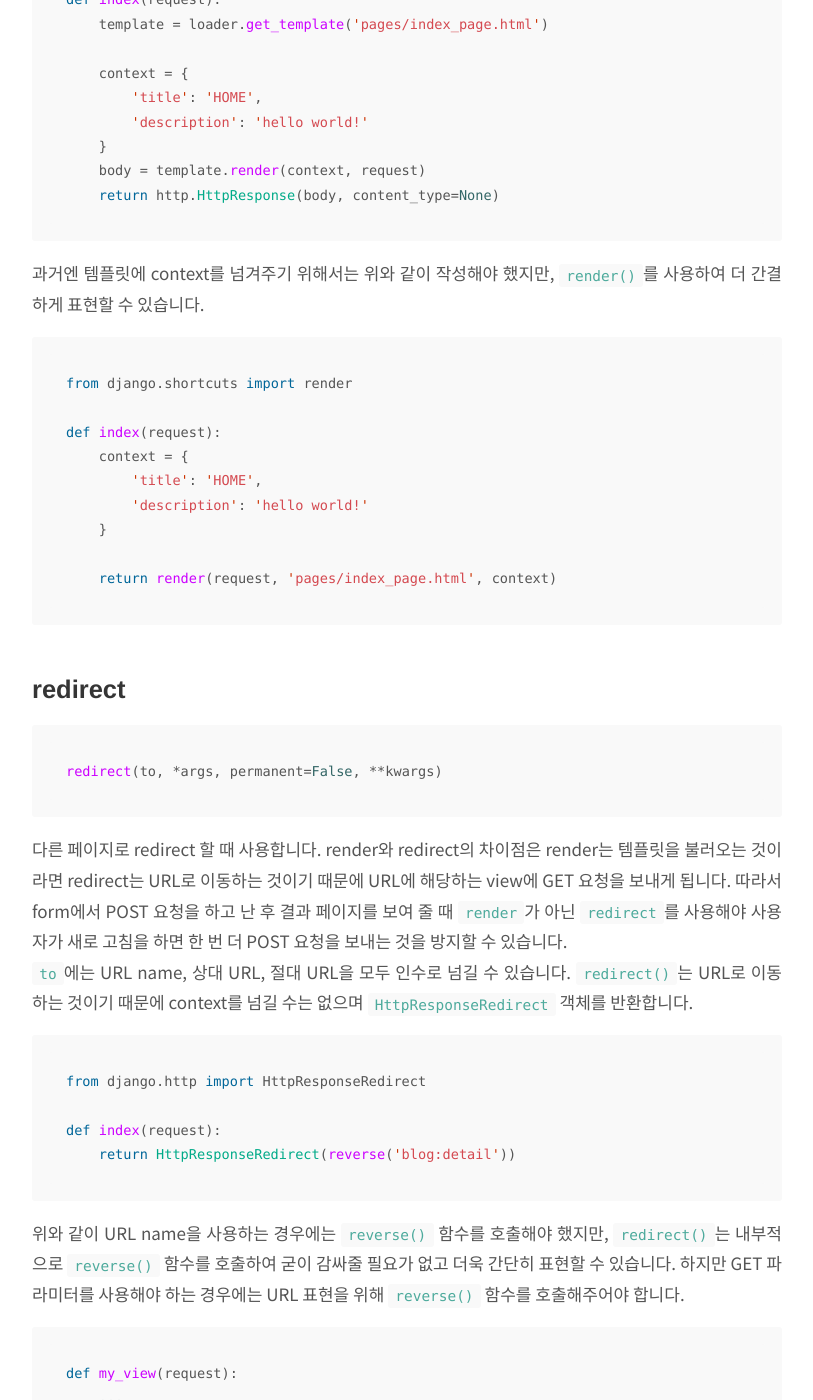
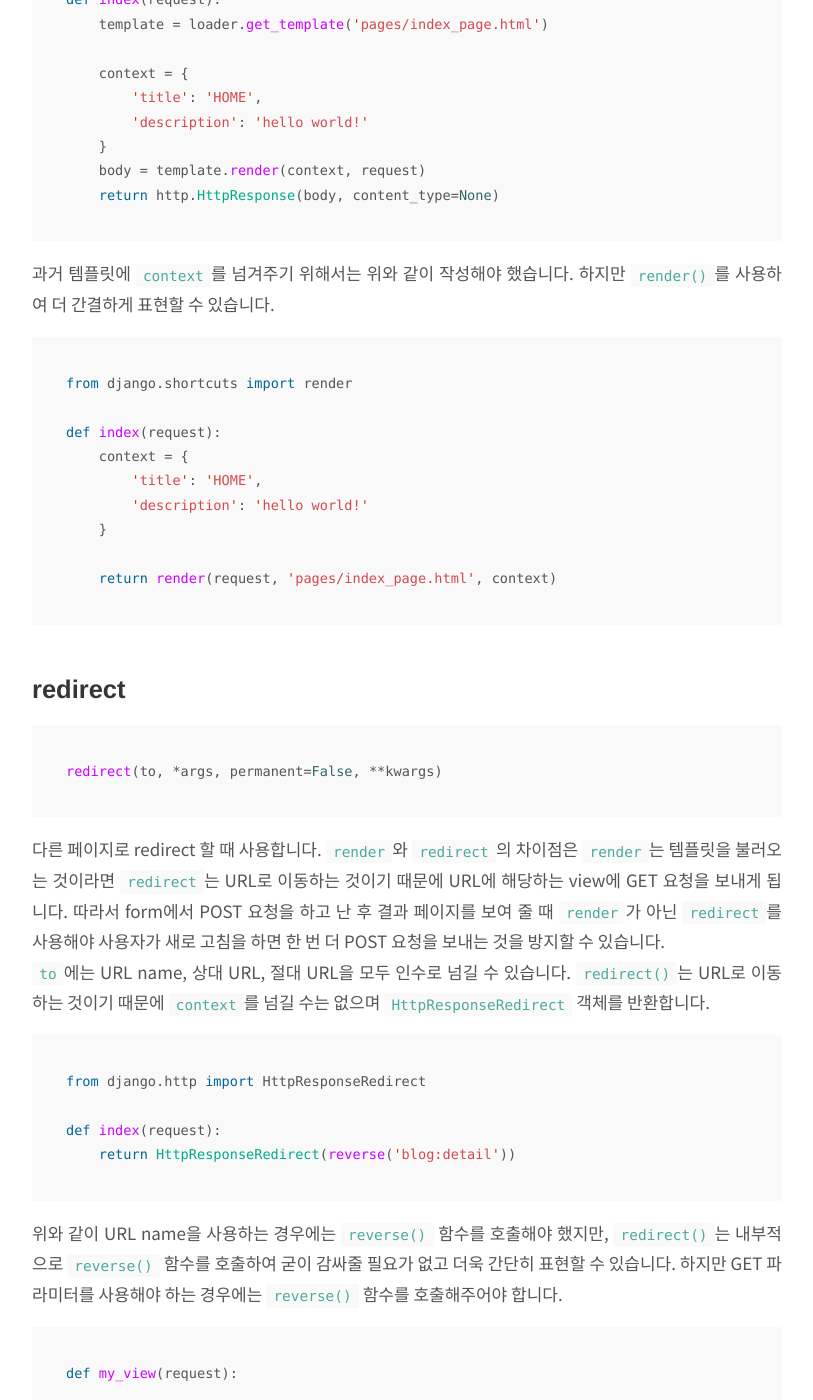
Before and after one commit to Gxone/Gxone.github.io, a Jekyll site: the page built from blog/render_redirect/index.md, in a window 1280 px wide and 1400 px high, scrolled down 787 px. Shown: the whole window, without its empty margins (233-1046 px from the left). Built offline with Jekyll 4.4.1, drawn with Linux system fonts in a browser that asks for light colours; some web fonts are replaced.

Commit message:
Modify: 일부 내용 수정

````diff
--- a/blog/render_redirect/index.md
+++ b/blog/render_redirect/index.md
@@ -29,7 +29,7 @@ def index(request):
     body = template.render(context, request)
     return http.HttpResponse(body, content_type=None)
 ```
-과거엔 템플릿에 context를 넘겨주기 위해서는 위와 같이 작성해야 했지만, ```render()```를 사용하여 더 간결하게 표현할 수 있습니다.
+과거 템플릿에 ```context```를 넘겨주기 위해서는 위와 같이 작성해야 했습니다. 하지만 ```render()```를 사용하여 더 간결하게 표현할 수 있습니다.
 ```py
 from django.shortcuts import render
 
@@ -46,15 +46,15 @@ def index(request):
 ```py
 redirect(to, *args, permanent=False, **kwargs)
 ```
-다른 페이지로 redirect 할 때 사용합니다. render와 redirect의 차이점은 render는 템플릿을 불러오는 것이라면 redirect는 URL로 이동하는 것이기 때문에 URL에 해당하는 view에 GET 요청을 보내게 됩니다. 따라서 form에서 POST 요청을 하고 난 후 결과 페이지를 보여 줄 때 ```render```가 아닌 ```redirect```를 사용해야 사용자가 새로 고침을 하면 한 번 더 POST 요청을 보내는 것을 방지할 수 있습니다.
-```to```에는 URL name, 상대 URL, 절대 URL을 모두 인수로 넘길 수 있습니다. ```redirect()```는 URL로 이동하는 것이기 때문에 context를 넘길 수는 없으며 ```HttpResponseRedirect``` 객체를 반환합니다.
+다른 페이지로 redirect 할 때 사용합니다. ```render```와 ```redirect```의 차이점은 ```render```는 템플릿을 불러오는 것이라면 ```redirect```는 URL로 이동하는 것이기 때문에 URL에 해당하는 view에 GET 요청을 보내게 됩니다. 따라서 form에서 POST 요청을 하고 난 후 결과 페이지를 보여 줄 때 ```render```가 아닌 ```redirect```를 사용해야 사용자가 새로 고침을 하면 한 번 더 POST 요청을 보내는 것을 방지할 수 있습니다.
+```to```에는 URL name, 상대 URL, 절대 URL을 모두 인수로 넘길 수 있습니다. ```redirect()```는 URL로 이동하는 것이기 때문에 ```context```를 넘길 수는 없으며 ```HttpResponseRedirect``` 객체를 반환합니다.
 ```py
 from django.http import HttpResponseRedirect
 
 def index(request):
     return HttpResponseRedirect(reverse('blog:detail'))
 ```
-위와 같이 URL name을 사용하는 경우에는 ```reverse()``` 함수를 호출해야 했지만, ```redirect()```는 내부적으로 ```reverse()``` 함수를 호출하여 굳이 감싸줄 필요가 없고 더욱 간단히 표현할 수 있습니다. 하지만 GET 파라미터를 사용해야 하는 경우에는 URL 표현을 위해 ```reverse()``` 함수를 호출해주어야 합니다.
+위와 같이 URL name을 사용하는 경우에는 ```reverse()``` 함수를 호출해야 했지만, ```redirect()```는 내부적으로 ```reverse()``` 함수를 호출하여 굳이 감싸줄 필요가 없고 더욱 간단히 표현할 수 있습니다. 하지만 GET 파라미터를 사용해야 하는 경우에는 ```reverse()``` 함수를 호출해주어야 합니다.
 ```py
 def my_view(request):
     ...
````
